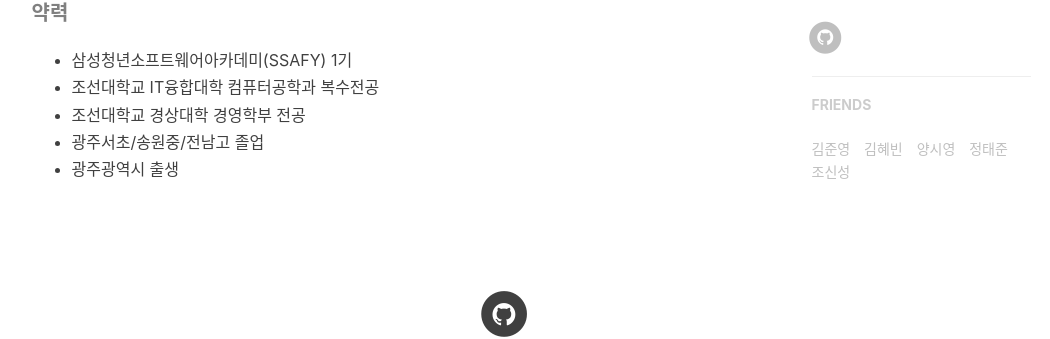
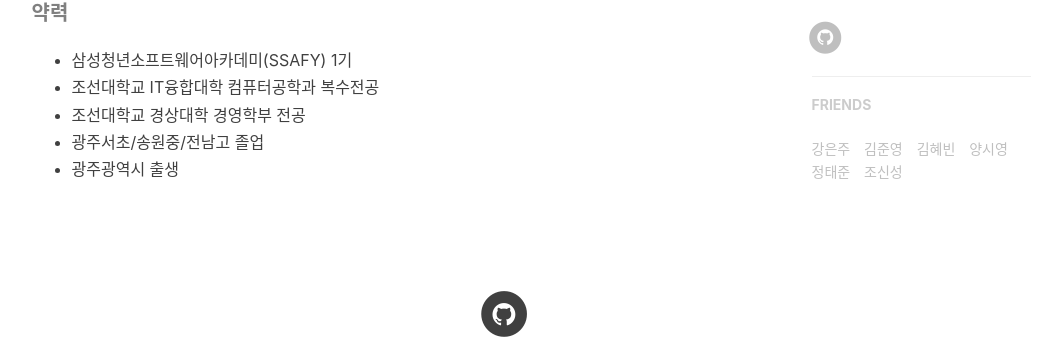
Before and after one commit to dongsik93/dongsik93.github.io, a Jekyll site: the page built from about.html, in a window 1280 px wide. Shown: the part 1069-1408 px from the top of the page, without its empty margins (136-1186 px from the left). Built offline with Jekyll 4.4.1, drawn with Linux system fonts in a browser that asks for light colours; nearby versions of some CDN libraries; comment, search, counter and statistics services are not loaded.

Commit message:
Add friend

```diff
--- a/_config.yml
+++ b/_config.yml
@@ -104,6 +104,10 @@ page-mathjax: false
 # Friends
 friends: [
     {
+        title: "강은주",
+        href: "https://eunju-kang.github.io/"
+    },
+    {
         title: "김준영",
         href: "https://github.com/kjywow94/"
     },
```
